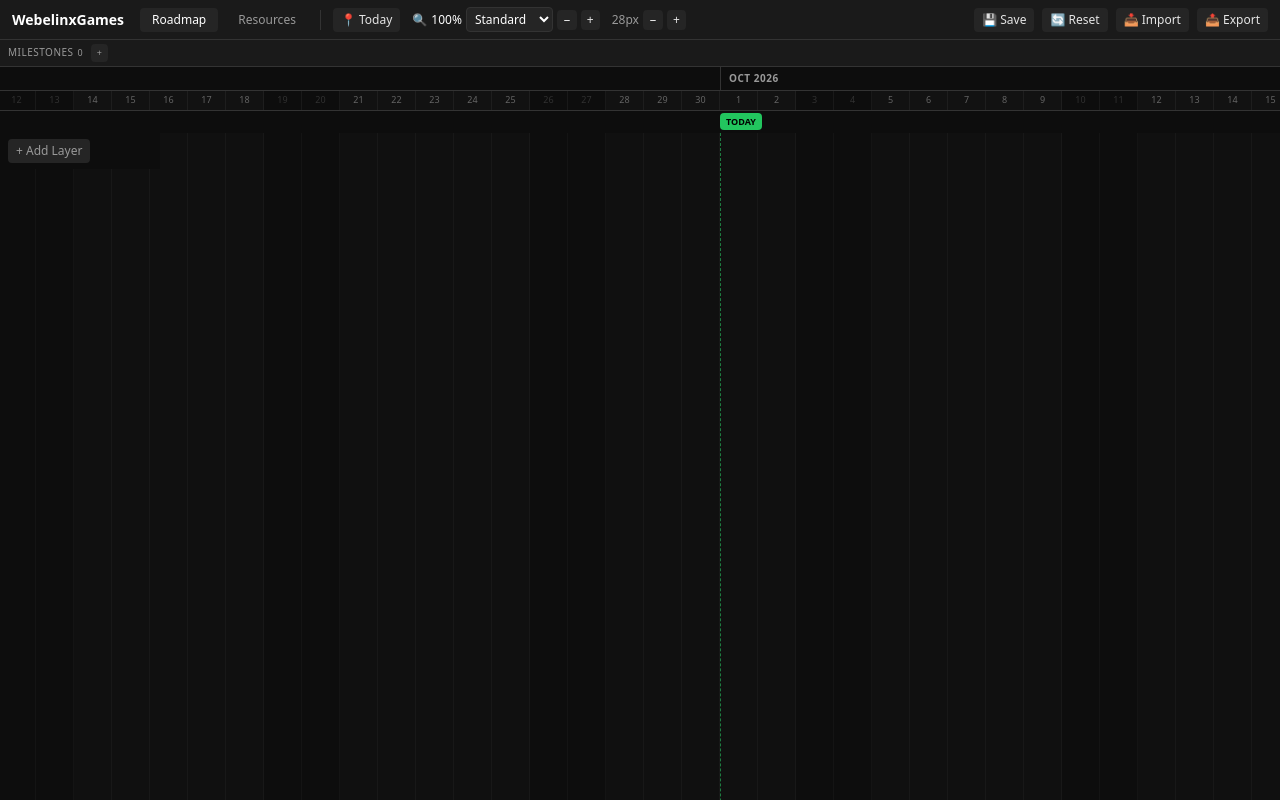
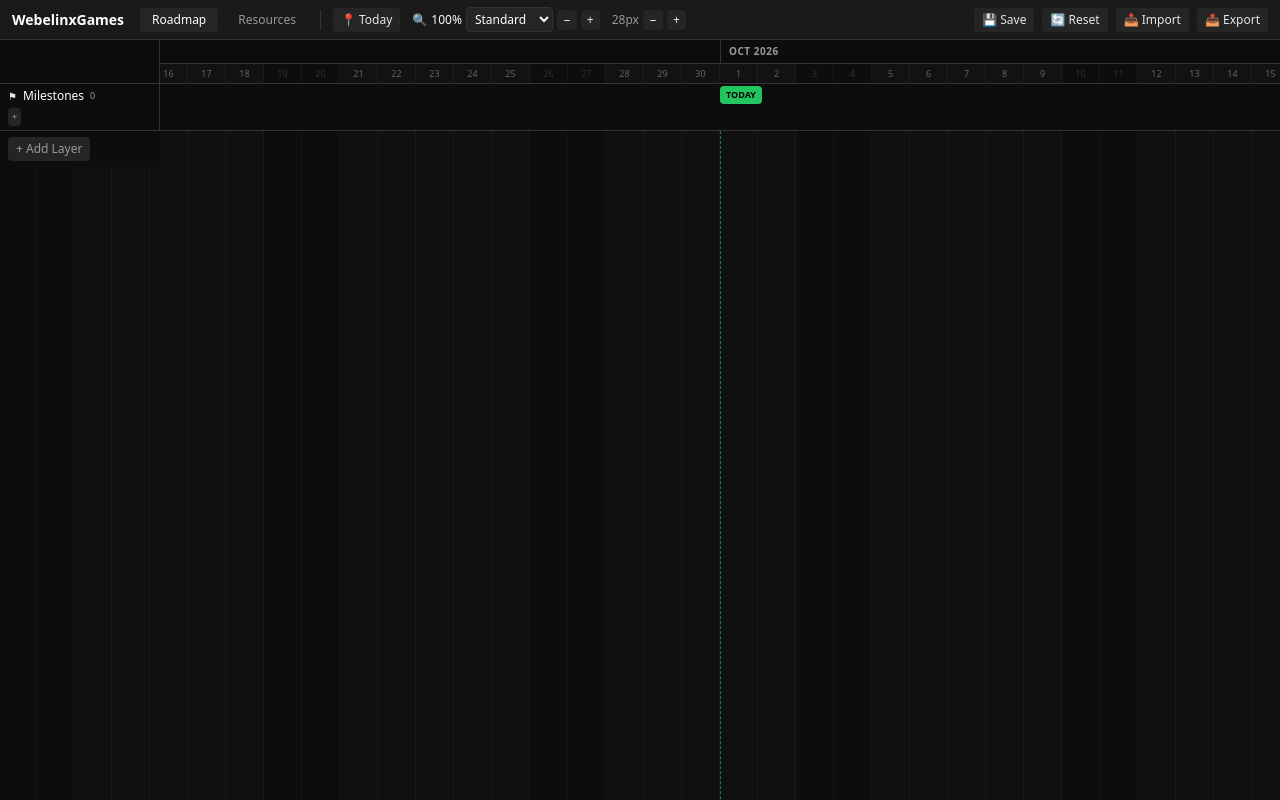
Before and after one commit to nemchawebelinx/RoadMap-Company, a Next.js app: page / in a window 1280 px wide. Built offline with nearby package versions, Linux system fonts and the light colour scheme.

Commit message:
BugFix: The milestones now live in a proper railed row instead of a detached full-width bar, in both views.
- Also, it is pinned below the timeline, and on top layers side view.

```diff
--- a/src/components/App.tsx
+++ b/src/components/App.tsx
@@ -2,8 +2,8 @@
 import React, { useRef, useEffect, useState, useMemo } from "react";
 import { useStore } from "@/lib/store";
 import { computeHorizon, todayPixelOffset } from "@/lib/layout";
-import { getMilestoneBandHeight, MilestoneBand } from "./MilestoneBand";
-import { TimelineHeader } from "./TimelineHeader";
+import { getMilestoneBandHeight, MilestoneBand, MilestoneGuides } from "./MilestoneBand";
+import { TIMELINE_HEADER_HEIGHT, TimelineHeader } from "./TimelineHeader";
 import { TimelineGrid } from "./TimelineGrid";
 import { RoadmapView } from "./RoadmapView";
 import { ResourcesView } from "./ResourcesView";
@@ -60,46 +60,64 @@ export function App() {
     <div className="h-screen flex flex-col overflow-hidden">
       <Header onCenterToday={centerToday} />
 
-      {/* Milestone + add button bar */}
-      <div className="flex items-center gap-1 px-2 py-1 border-b border-[var(--border)] bg-[var(--bg-secondary)] shrink-0">
-        <span className="text-[10px] text-[var(--text-muted)] font-medium uppercase tracking-wider">
-          Milestones
-        </span>
-        <span className="text-[9px] text-[var(--text-muted)]">{milestones.length}</span>
-        <button
-          className="text-[9px] px-1.5 py-0.5 bg-[var(--bg-tertiary)] hover:bg-[#333] rounded text-[var(--text-muted)] ml-1"
-          onClick={() => setMilestoneModal({ open: true, milestone: null })}
-        >
-          +
-        </button>
-      </div>
-
       {/* Main scroll area */}
       <div ref={scrollRef} className="flex-1 overflow-auto relative">
         <div style={{ width: totalWidth + RAIL_WIDTH, minHeight: "100%" }}>
-          {/* Sticky left rail column takes up RAIL_WIDTH but timeline starts after it */}
-          <div style={{ paddingLeft: RAIL_WIDTH }}>
-            {/* Timeline header */}
+          {/* Timeline header row: empty rail corner + month/day scale */}
+          <div className="sticky top-0 z-30 flex bg-[var(--bg)]">
+            <div
+              className="sticky left-0 z-40 shrink-0 border-r border-b border-[var(--border)] bg-[var(--bg)]"
+              style={{ width: RAIL_WIDTH }}
+            />
             <TimelineHeader horizon={horizon} dayWidth={effectiveDayWidth} />
+          </div>
 
-            {/* Milestone band */}
-            <div className="relative" style={{ width: totalWidth }}>
+          {/* Milestone row: always the first row, pinned directly under the timeline */}
+          <div
+            className="sticky z-[25] flex"
+            style={{ top: TIMELINE_HEADER_HEIGHT, minHeight: milestoneBandHeight }}
+          >
+            <div
+              className="sticky left-0 z-20 shrink-0 border-r border-b border-[var(--border)] bg-[var(--bg)] flex flex-col justify-center px-2 py-1"
+              style={{ width: RAIL_WIDTH, minHeight: milestoneBandHeight }}
+            >
+              <div className="flex items-center gap-1.5 mb-1">
+                <span className="text-[10px] shrink-0">⚑</span>
+                <span className="text-xs font-medium text-white truncate">Milestones</span>
+                <span className="text-[9px] text-[var(--text-muted)]">{milestones.length}</span>
+              </div>
+              <div className="flex items-center gap-0.5">
+                <button
+                  className="text-[9px] px-1 py-0.5 bg-[var(--bg-tertiary)] hover:bg-[#333] rounded text-[var(--text-muted)]"
+                  onClick={() => setMilestoneModal({ open: true, milestone: null })}
+                  title="Add Milestone"
+                >+</button>
+              </div>
+            </div>
+            <div
+              className="relative border-b border-[var(--border)] bg-[var(--bg)]"
+              style={{ width: totalWidth, minHeight: milestoneBandHeight }}
+            >
               <MilestoneBand
                 milestones={milestones}
                 horizon={horizon}
                 dayWidth={effectiveDayWidth}
-                totalHeight={3000}
                 onClickMilestone={(m) => setMilestoneModal({ open: true, milestone: m })}
-                onAddMilestone={() => setMilestoneModal({ open: true, milestone: null })}
               />
             </div>
           </div>
 
           {/* Content area with grid */}
           <div className="relative">
-            {/* Grid background */}
+            {/* Grid background + milestone guide lines */}
             <div style={{ position: "absolute", left: RAIL_WIDTH, top: 0, width: totalWidth }}>
               <TimelineGrid horizon={horizon} dayWidth={effectiveDayWidth} height={5000} />
+              <MilestoneGuides
+                milestones={milestones}
+                horizon={horizon}
+                dayWidth={effectiveDayWidth}
+                height={5000}
+              />
             </div>
 
             {/* View content */}
--- a/src/components/MilestoneBand.tsx
+++ b/src/components/MilestoneBand.tsx
@@ -8,31 +8,34 @@ interface MilestoneBandProps {
   milestones: Milestone[];
   horizon: Horizon;
   dayWidth: number;
-  totalHeight: number;
   onClickMilestone: (m: Milestone) => void;
-  onAddMilestone: () => void;
+}
+
+interface MilestoneGuidesProps {
+  milestones: Milestone[];
+  horizon: Horizon;
+  dayWidth: number;
+  height: number;
 }
 
 const FLAG_ROW_HEIGHT = 22;
+
+function flagColor(f: { isToday?: boolean; milestone: Milestone | null }): string {
+  return f.isToday ? "#22c55e" : f.milestone ? colorToHex(f.milestone.color) : "#666";
+}
 
 export function MilestoneBand({
   milestones,
   horizon,
   dayWidth,
-  totalHeight,
   onClickMilestone,
-  onAddMilestone,
 }: MilestoneBandProps) {
   const { flags, rows } = packMilestoneFlags(milestones, horizon, dayWidth);
   const bandHeight = Math.max(FLAG_ROW_HEIGHT, rows * FLAG_ROW_HEIGHT);
 
   return (
-    <>
-      {/* Flag band */}
     <div className="relative" style={{ height: bandHeight, width: horizon.totalDays * dayWidth }}>
-        {flags.map((f, i) => {
-          const color = f.isToday ? "#22c55e" : f.milestone ? colorToHex(f.milestone.color) : "#666";
-          return (
+      {flags.map((f, i) => (
         <div
           key={i}
           className="absolute flex items-center cursor-pointer"
@@ -48,30 +51,27 @@ export function MilestoneBand({
           <div
             className="px-1.5 py-0.5 rounded text-[9px] font-bold whitespace-nowrap"
             style={{
-                  backgroundColor: color,
+              backgroundColor: flagColor(f),
               color: f.isToday ? "#000" : "#fff",
             }}
           >
             {f.isToday ? "TODAY" : f.label}
           </div>
         </div>
+      ))}
+    </div>
   );
-        })}
-      </div>
+}
 
-      {/* Vertical guide lines extending down */}
+export function MilestoneGuides({ milestones, horizon, dayWidth, height }: MilestoneGuidesProps) {
+  const { flags } = packMilestoneFlags(milestones, horizon, dayWidth);
+
+  return (
     <div
-        className="absolute pointer-events-none"
-        style={{
-          top: bandHeight,
-          left: 0,
-          width: horizon.totalDays * dayWidth,
-          height: totalHeight,
-        }}
+      className="absolute top-0 left-0 pointer-events-none"
+      style={{ width: horizon.totalDays * dayWidth, height }}
     >
-        {flags.map((f, i) => {
-          const color = f.isToday ? "#22c55e" : f.milestone ? colorToHex(f.milestone.color) : "#666";
-          return (
+      {flags.map((f, i) => (
         <div
           key={i}
           className="absolute top-0"
@@ -79,14 +79,12 @@ export function MilestoneBand({
             left: f.x,
             width: 1,
             height: "100%",
-                borderLeft: `1px dashed ${color}`,
+            borderLeft: `1px dashed ${flagColor(f)}`,
             opacity: f.isToday ? 0.6 : 0.3,
           }}
         />
-          );
-        })}
+      ))}
     </div>
-    </>
   );
 }
 
--- a/src/components/TimelineHeader.tsx
+++ b/src/components/TimelineHeader.tsx
@@ -7,6 +7,11 @@ interface TimelineHeaderProps {
   horizon: Horizon;
   dayWidth: number;
 }
+
+const MONTH_ROW_HEIGHT = 24;
+const DAY_ROW_HEIGHT = 20;
+// Rows pinned below the header must use this as their sticky top offset.
+export const TIMELINE_HEADER_HEIGHT = MONTH_ROW_HEIGHT + DAY_ROW_HEIGHT;
 
 export function TimelineHeader({ horizon, dayWidth }: TimelineHeaderProps) {
   // Generate months
@@ -32,9 +37,9 @@ export function TimelineHeader({ horizon, dayWidth }: TimelineHeaderProps) {
   }
 
   return (
-    <div className="sticky top-0 z-30 bg-[var(--bg)]">
+    <div className="shrink-0 bg-[var(--bg)]">
       {/* Month row */}
-      <div className="relative h-6 border-b border-[var(--border)]" style={{ width: horizon.totalDays * dayWidth }}>
+      <div className="relative border-b border-[var(--border)]" style={{ height: MONTH_ROW_HEIGHT, width: horizon.totalDays * dayWidth }}>
         {months.map((m, i) => (
           <div
             key={i}
@@ -46,7 +51,7 @@ export function TimelineHeader({ horizon, dayWidth }: TimelineHeaderProps) {
         ))}
       </div>
       {/* Day row */}
-      <div className="relative h-5 border-b border-[var(--border)]" style={{ width: horizon.totalDays * dayWidth }}>
+      <div className="relative border-b border-[var(--border)]" style={{ height: DAY_ROW_HEIGHT, width: horizon.totalDays * dayWidth }}>
         {days.map((d) => (
           <div
             key={d.idx}
```
Lines whose indentation alone changed are shown as unchanged.
